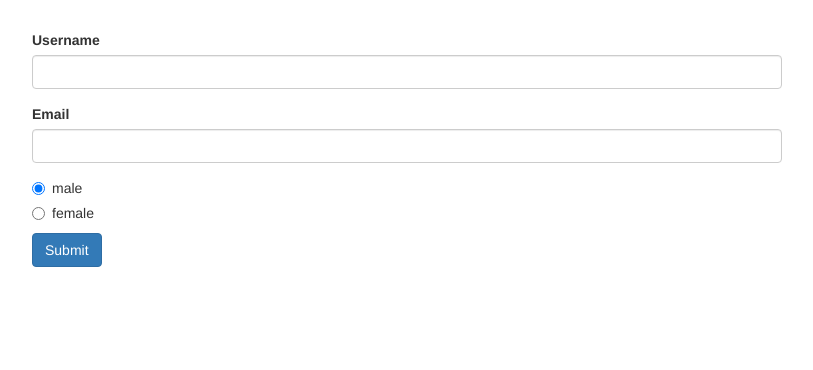
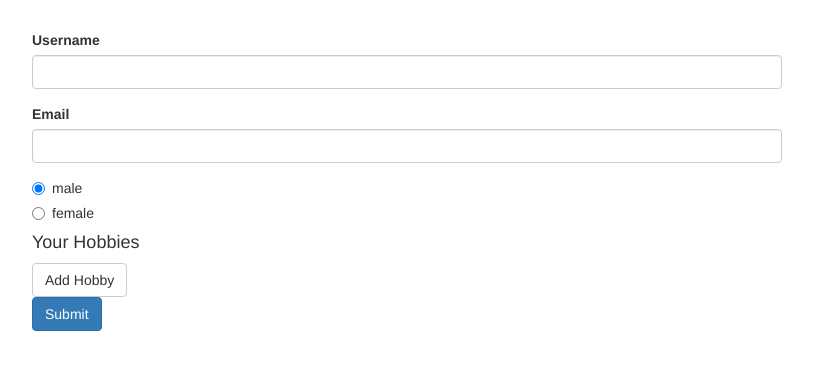
Before and after one commit to swrogers/angular8-complete-guide, an Angular app in the folder form-handling-reactive/: page / in a window 1280 px wide. Shown: the top 370 px of the page, without its empty margins (233-1046 px from the left). Built offline with nearby package versions, Linux system fonts and the light colour scheme.

Commit message:
Reactive Forms - Array of Form Controls
Adding form elements dynamically and accessing them using casting.

```diff
--- a/form-handling-reactive/src/app/app.component.html
+++ b/form-handling-reactive/src/app/app.component.html
@@ -34,6 +34,18 @@
               [value]="gender" >{{ gender }}
           </label>
         </div>
+        <div formArrayName="hobbies">
+          <h4>Your Hobbies</h4>
+          <button
+            (click)="onAddHobby()"
+            class="btn btn-default"
+            type="button" >Add Hobby</button>
+          <div
+            *ngFor="let hobbyControl of controls; let i=index"
+            class="form-group">
+            <input type="text" class="form-control"  [formControlName]="i">
+          </div>
+        </div>
         <span
           *ngIf="!signupForm.valid && signupForm.touched"
           class="help-block">Please enter valid values</span>
--- a/form-handling-reactive/src/app/app.component.ts
+++ b/form-handling-reactive/src/app/app.component.ts
@@ -1,5 +1,5 @@
 import { Component, OnInit } from '@angular/core';
-import { FormGroup, FormControl, Validators } from '@angular/forms';
+import { FormGroup, FormControl, Validators, FormArray } from '@angular/forms';
 
 @Component({
   selector: 'app-root',
@@ -16,11 +16,20 @@ export class AppComponent implements OnInit {
         'username': new FormControl(null, Validators.required),
         'email': new FormControl(null, [Validators.required, Validators.email]),
       }),
-      'gender': new FormControl('male')
+      'gender': new FormControl('male'),
+      'hobbies': new FormArray([]),
     });
   }
 
   onSubmit() {
     console.log(this.signupForm);
   }
+
+  onAddHobby() {
+    (<FormArray>this.signupForm.get('hobbies')).push(new FormControl(null, Validators.required));
+  }
+
+  get controls() {
+    return (this.signupForm.get('hobbies') as FormArray).controls;
+  }
 }
```
